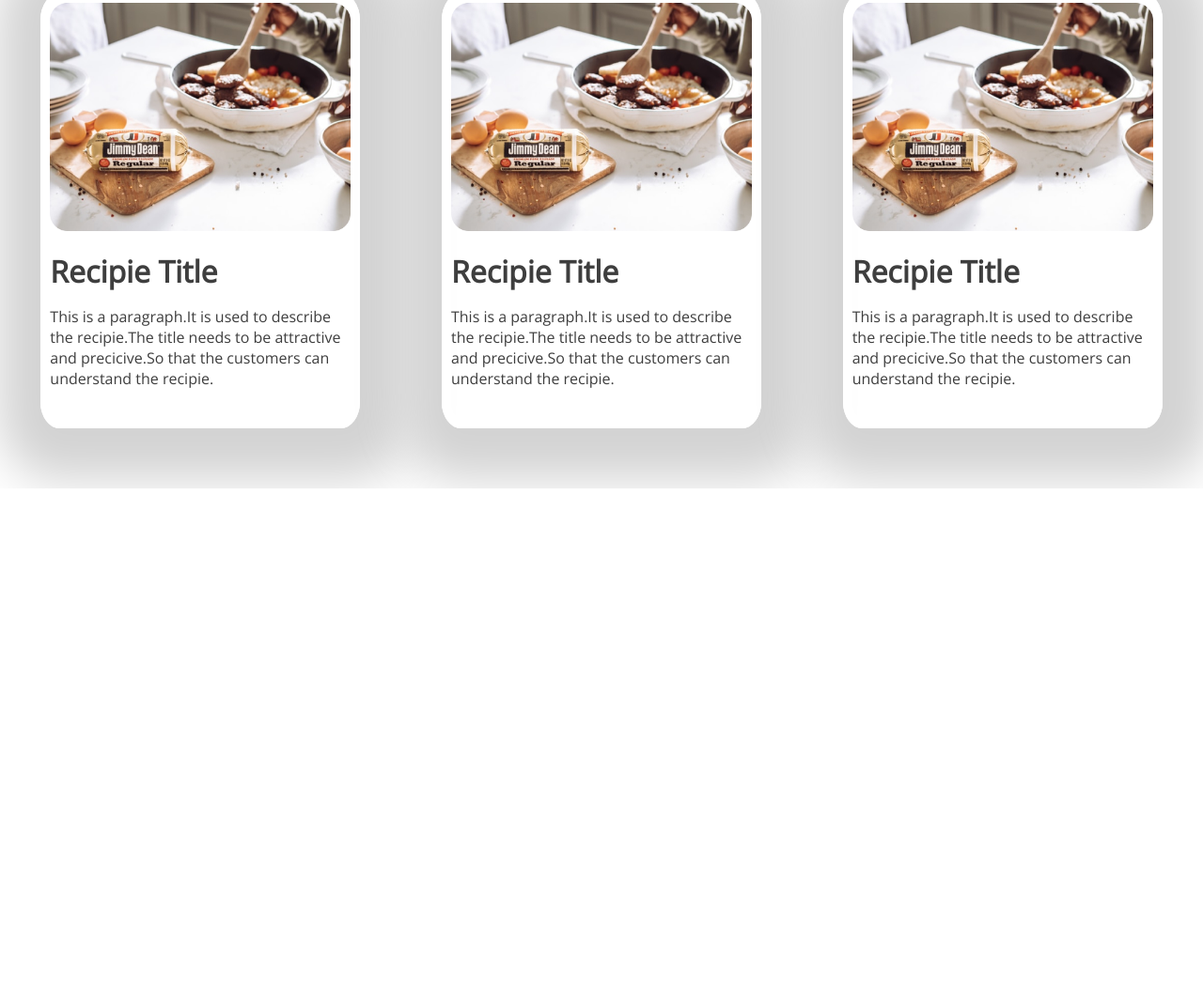
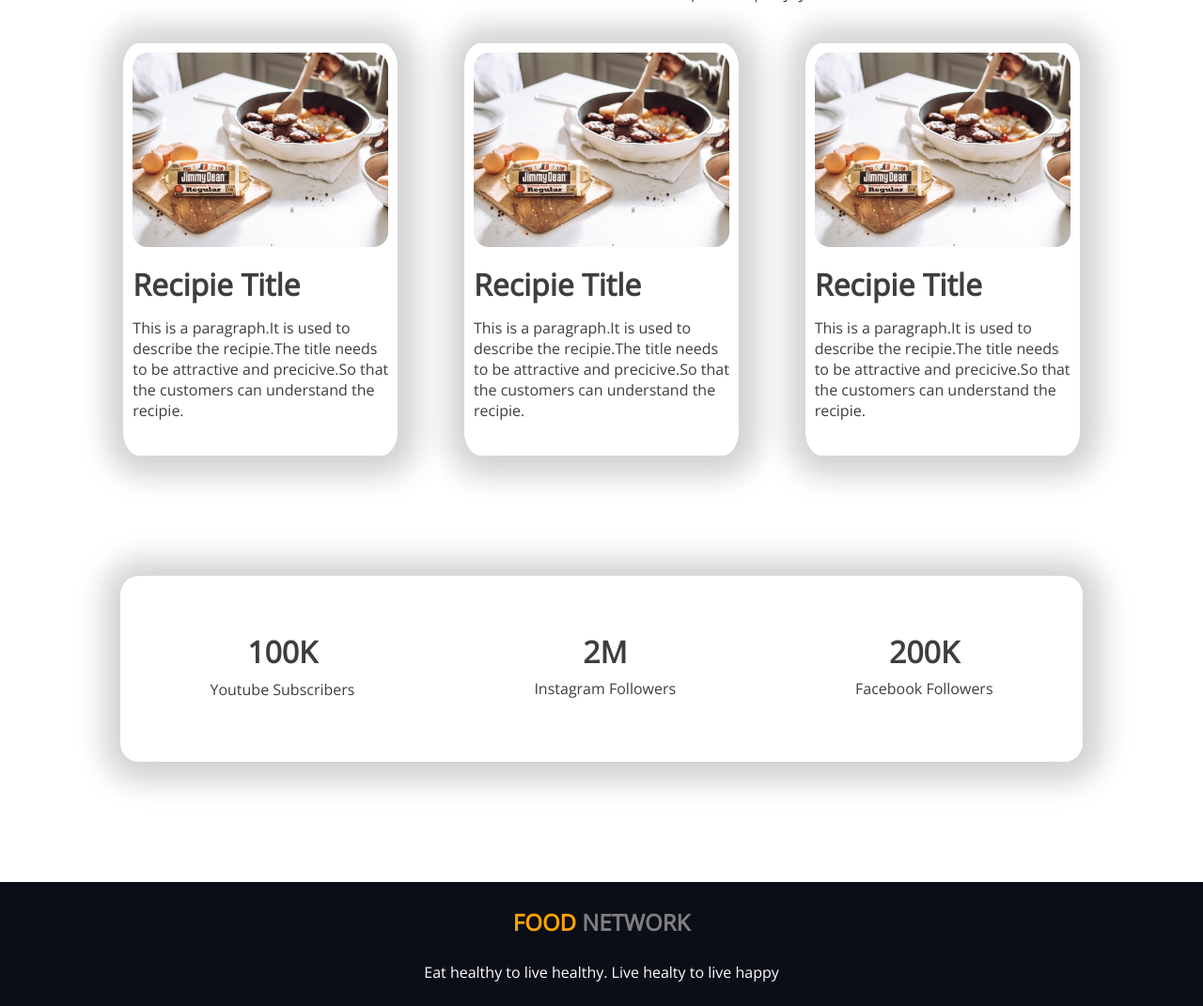
Before and after one commit to hossainahmed359/Assignment-module-1, a plain HTML site: page index.html in a window 1280 px wide. Shown: the part 1692-2763 px from the top of the page at 94% size. Before the commit the page ends 2212 px from the top, so only its background shows below. Drawn offline with nearby package versions, Linux system fonts and the light colour scheme.

Commit message:
footer added

```diff
--- a/index.html
+++ b/index.html
@@ -66,8 +66,27 @@
             </div>
         </div>
     </section>
+    <section id="fourth-section">
+        <div class="flexible-container">
+            <div class="counter-item">
+                <h2>100K</h2>
+                <p>Youtube Subscribers</p>
+            </div>
+            <div class="counter-item">
+                <h2>2M</h2>
+                <p>Instagram Followers</p>
+            </div>
+            <div class="counter-item">
+                <h2>200K</h2>
+                <p>Facebook Followers</p>
+            </div>
+        </div>
+    </section>
     <section></section>
-    <footer></footer>
+    <footer>
+        <h2><span>FOOD</span> NETWORK</h2>
+        <p>Eat healthy to live healthy. Live healty to live happy</p>
+    </footer>
 </body>
 
 </html>
--- a/style.css
+++ b/style.css
@@ -77,7 +77,8 @@
     padding: 10px 20px;
 }
 #third-section{
-    margin-top: 5%;
+    width: 85%;
+    margin-top: 10%;
     margin-bottom: 5%;
 }
 .centralized-texts{
@@ -98,7 +99,7 @@
 .item{
     width: 25%;
     border:10px solid white;
-    box-shadow: 5px 5px 50px 50px lightgray;
+    box-shadow: 2px 2px 30px 20px lightgray;
     border-radius: 6%;
 }
 .item img{
@@ -116,3 +117,43 @@
     padding-top: 5%;
     color: #3E3E3E;
 }
+#fourth-section{
+    width: 80%;
+    margin-top: 10%;
+    margin-bottom: 10%;
+    box-shadow: 2px 2px 30px 20px lightgray;
+    border-radius: 20px;
+}
+.counter-item{
+    padding: 5% 2%;
+    text-align: center;
+}
+.counter-item h2{
+    font-size: 200%;
+    font-weight: 900;
+    color: #3E3E3E;
+    padding-top: 5%;
+}
+.counter-item p{
+    padding-bottom: 10%;
+    padding-top: 5%;
+    color: #3E3E3E;
+}
+footer{
+    text-align: center;
+    background-color: #0B0E17;
+}
+footer h2{
+    font-size: 150%;
+    font-weight: 900;
+    color: grey;
+    padding-top: 2%;
+}
+footer span{
+    color: orange;
+}
+footer p{
+    padding-bottom: 2%;
+    padding-top: 2%;
+    color: white;
+}
```
